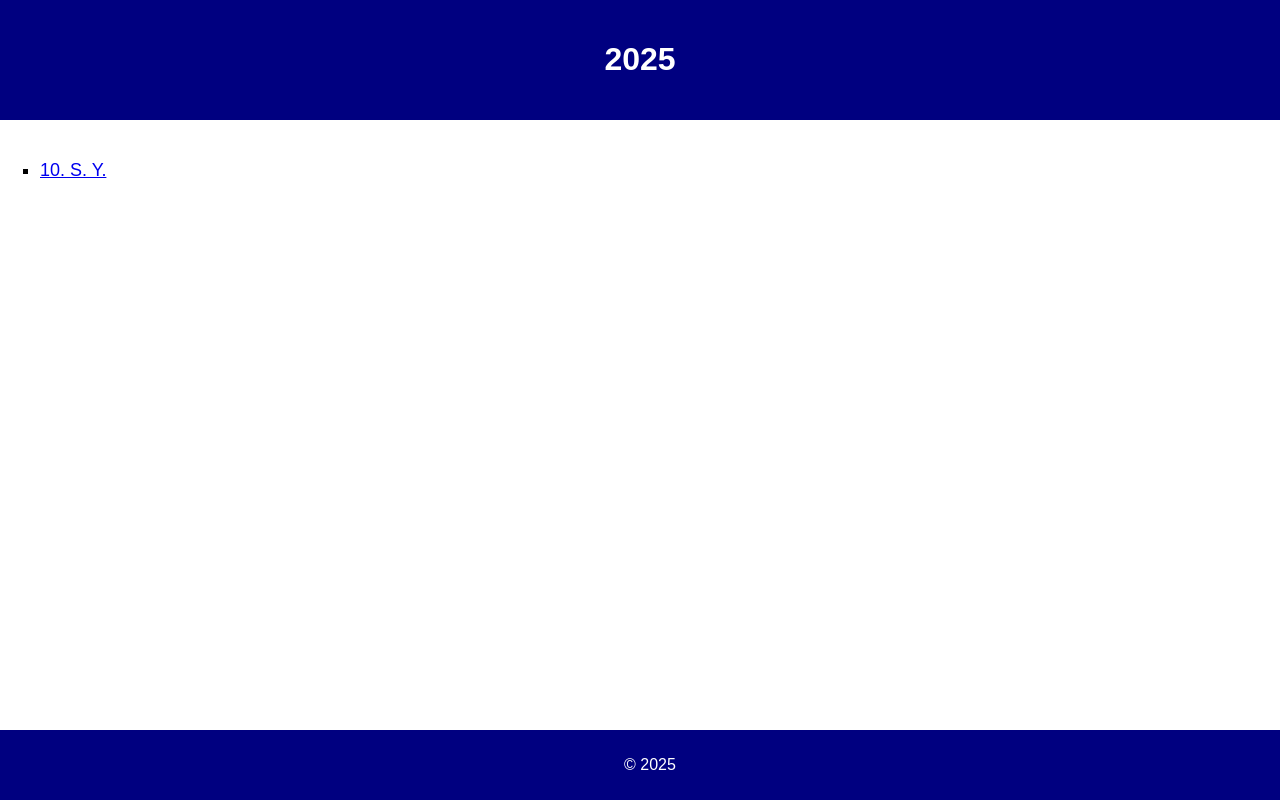
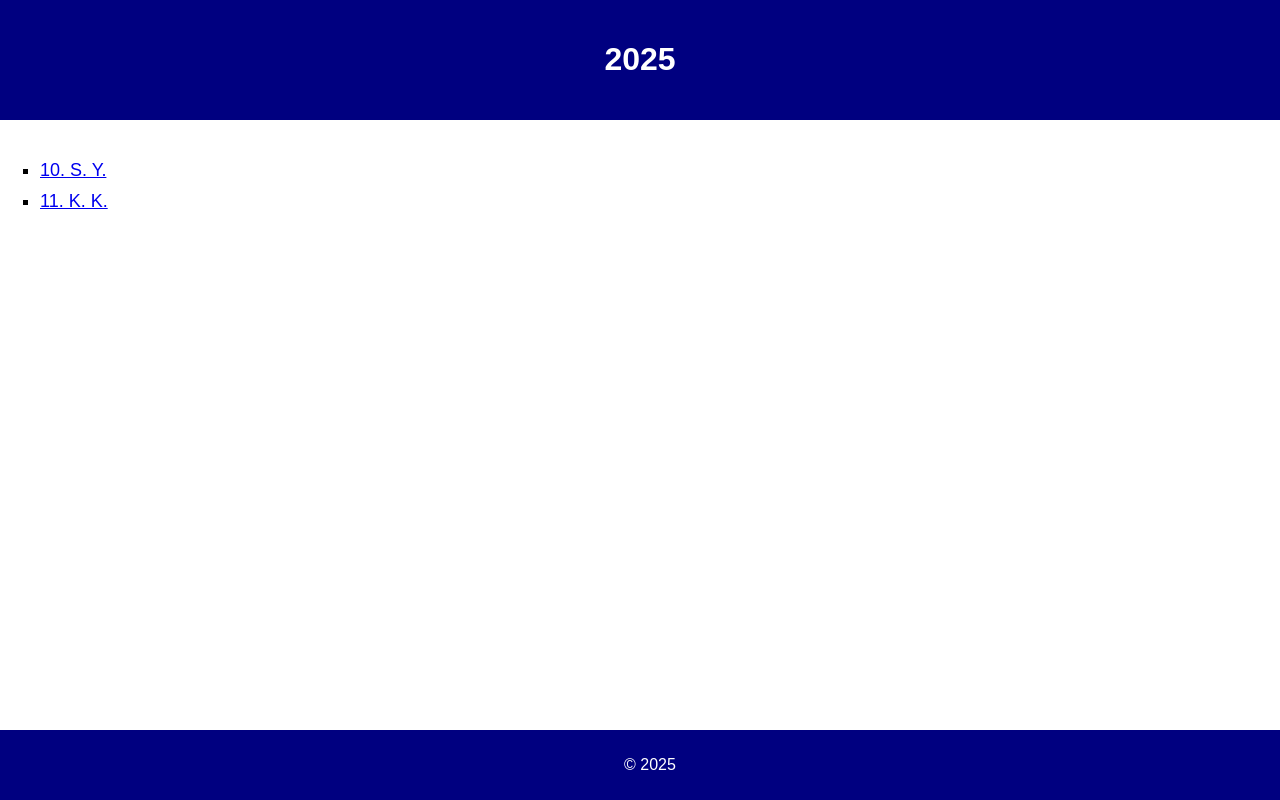
Before and after one commit to fpl-inf/fpl-inf.github.io, a plain HTML site: page index.html in a window 1280 px wide. Drawn offline with Linux system fonts and the light colour scheme.

Commit message:
Add page_kk_2025_04_29 to index.html.

```diff
--- a/index.html
+++ b/index.html
@@ -15,6 +15,7 @@
     <main>
         <ul class="page-list">
             <li><a href="page_sy_2025_04_29/page.html">10. S. Y.</a></li>
+            <li><a href="page_kk_2025_04_29/page.html">11. K. K.</a></li>
         </ul>
     </main>
 
```
